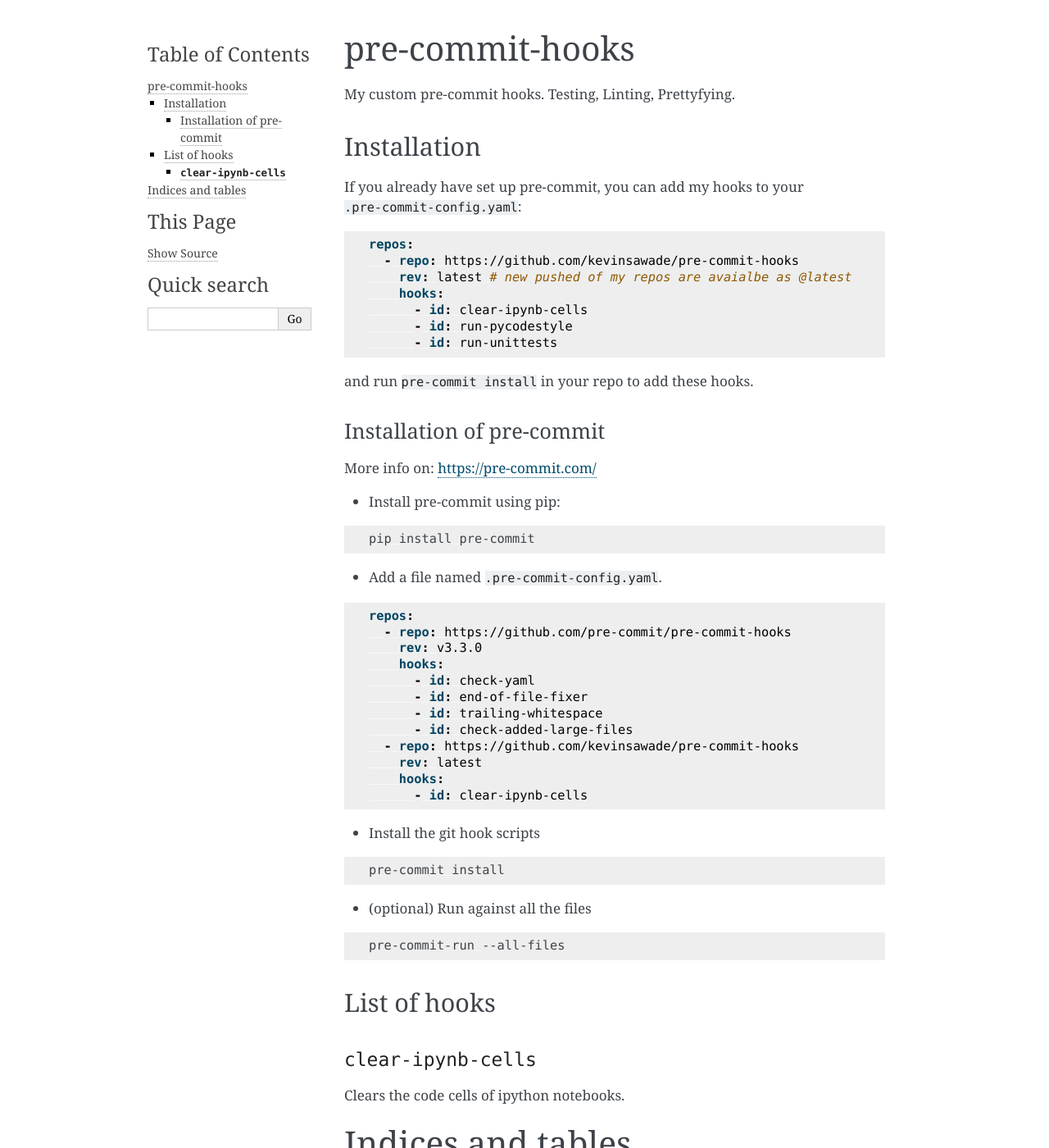
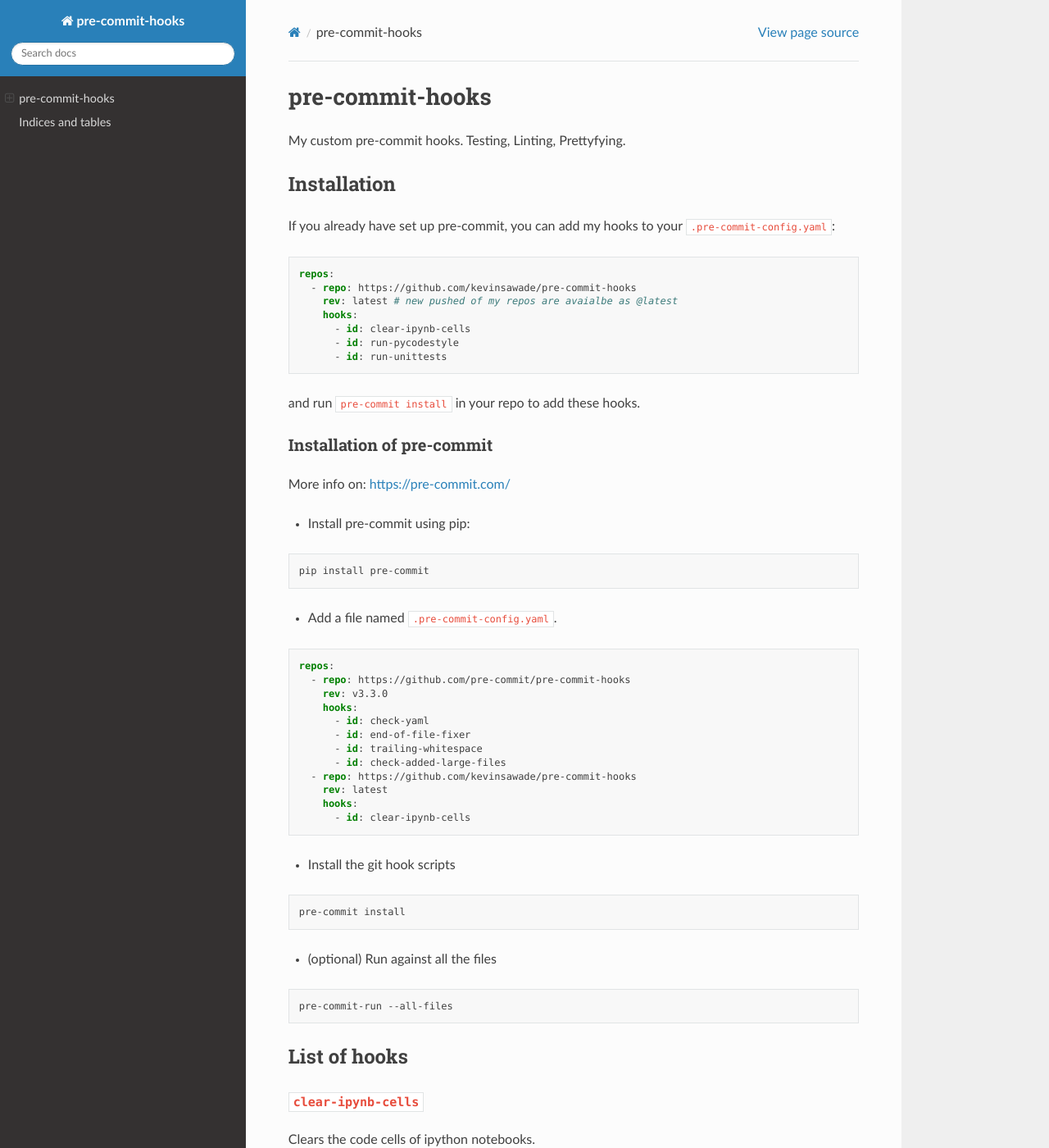
Before and after one commit to kevinsawade/pre-commit-hooks, a Sphinx documentation site: the page built from docs/source/index.rst, in a window 1280 px wide and 1400 px high. Shown: the whole window at 82% size. Built offline with Sphinx 7.4.7 and the Read the Docs theme 2.0.0, drawn with Linux system fonts in a browser that asks for light colours; some of the changed text lies outside the part shown.

Commit message:
Updated documentation theme.

```diff
--- a/docs/requirements.txt
+++ b/docs/requirements.txt
@@ -1 +1,7 @@
+sphinx
+sphinxcontrib.yt
+nbsphinx
+sphinx-copybutton
+sphinxcontrib-bibtex
+nbsphinx-link
 m2r2
--- a/docs/source/conf.py
+++ b/docs/source/conf.py
@@ -30,7 +30,9 @@ release = '0.0.1'
 # Add any Sphinx extension module names here, as strings. They can be
 # extensions coming with Sphinx (named 'sphinx.ext.*') or your custom
 # ones.
-extensions = ['m2r2',
+extensions = [
+    'm2r2',
+    'sphinx_rtd_theme_ext_color_contrast',
 ]
 
 source_suffix = ['.rst', '.md']
@@ -49,7 +51,7 @@ exclude_patterns = []
 # The theme to use for HTML and HTML Help pages.  See the documentation for
 # a list of builtin themes.
 #
-html_theme = 'alabaster'
+html_theme = 'sphinx_rtd_theme'
 
 # Add any paths that contain custom static files (such as style sheets) here,
 # relative to this directory. They are copied after the builtin static files,
```
